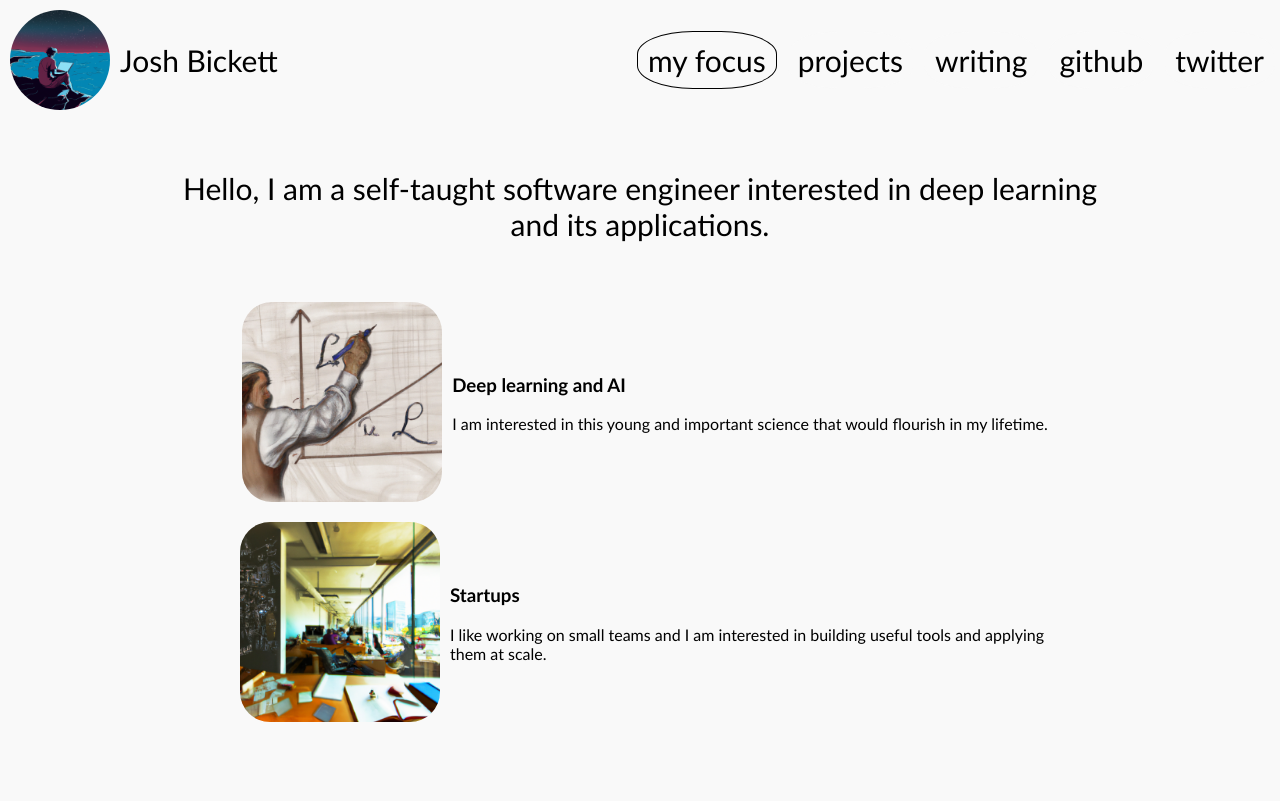
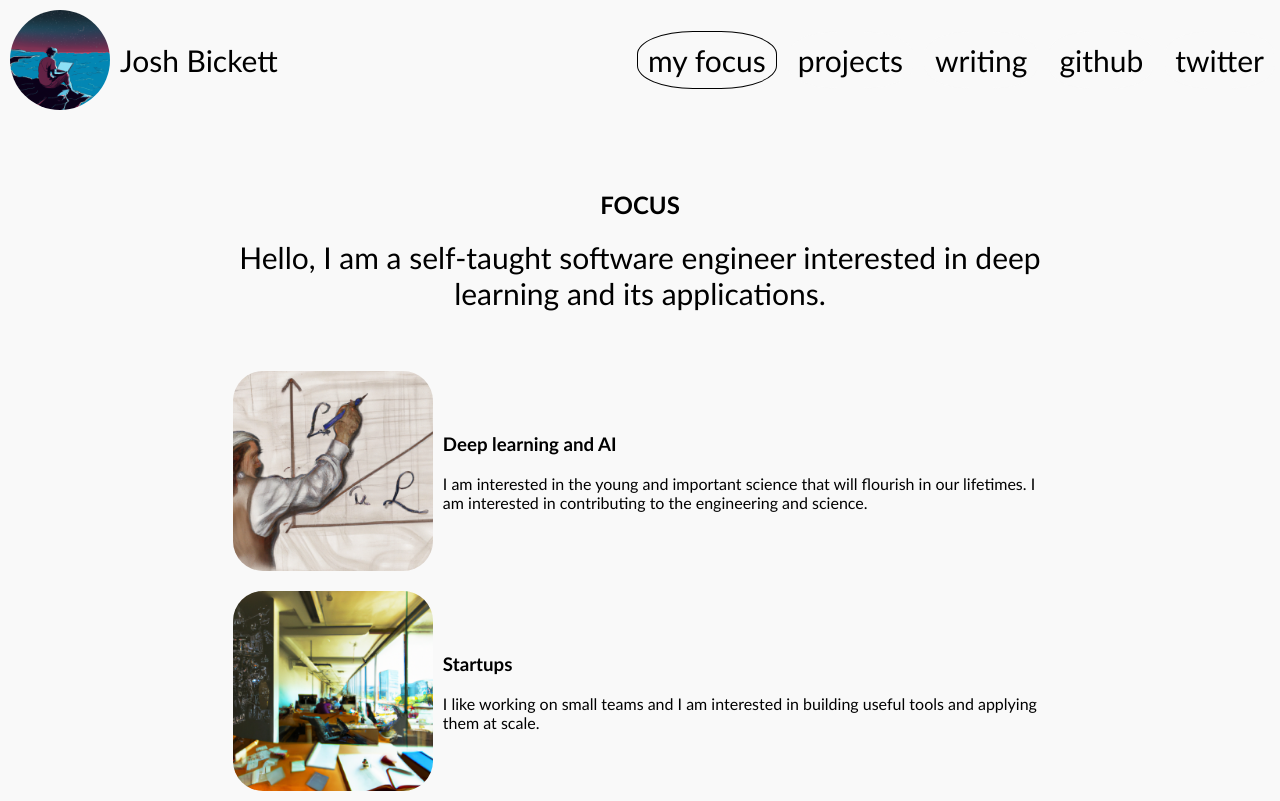
Before and after one commit to joshbickett/bickett.ai, a React (Create React App) app: page / in a window 1280 px wide. Built offline with nearby package versions, Linux system fonts and the light colour scheme.

Commit message:
Format updates

```diff
--- a/src/pages/Focus.js
+++ b/src/pages/Focus.js
@@ -24,9 +24,8 @@ export const Focus = () => {
           <div
             style={{
               display: "flex",
-              alignItems: "center",
-              justifyContent: "center",
               flexDirection: "column",
+              alignContent: "center",
             }}
           >
             <div
@@ -34,10 +33,18 @@ export const Focus = () => {
                 display: "flex",
                 alignItems: "center",
                 justifyContent: "center",
+                flexDirection: "column",
                 margin: "50px 0px",
               }}
             >
-              <div style={{ textAlign: "center", fontSize: "30px" }}>
+              <h2>FOCUS</h2>
+              <div
+                style={{
+                  textAlign: "center",
+                  fontSize: "30px",
+                  margin: "0 20px",
+                }}
+              >
                 Hello, I am a self-taught software engineer interested in deep
                 learning and its applications.
               </div>
@@ -47,7 +54,8 @@ export const Focus = () => {
               style={{
                 display: "flex",
                 alignItems: "center",
-                justifyContent: "center",
+                justifyContent: "flex-start",
+                margin: "0 40px",
               }}
               className="content-container"
             >
@@ -56,7 +64,7 @@ export const Focus = () => {
                 alt="focus"
                 style={{ width: "200px", borderRadius: "30px", margin: "10px" }}
               />
-              <div style={{ maxWidth: "600px" }}>
+              <div>
                 <h3>Deep learning and AI</h3>
                 {/* <p>
                   Before college, I was fascinated by physics and wondered what
@@ -67,8 +75,9 @@ export const Focus = () => {
                   flourish in my lifetime.
                 </p> */}
                 <p>
-                  I am interested in this young and important science that would
-                  flourish in my lifetime.
+                  I am interested in the young and important science that will
+                  flourish in our lifetimes. I am interested in contributing to
+                  the engineering and science.
                 </p>
               </div>
             </div>
@@ -76,7 +85,8 @@ export const Focus = () => {
               style={{
                 display: "flex",
                 alignItems: "center",
-                justifyContent: "center",
+                justifyContent: "flex-start",
+                margin: "0 40px",
               }}
               className="content-container"
             >
--- a/src/pages/Projects.js
+++ b/src/pages/Projects.js
@@ -19,16 +19,15 @@ export const Projects = ({ isMobile }) => {
           <div
             style={{
               display: "flex",
-              alignItems: "center",
-              justifyContent: "center",
               flexDirection: "column",
+              margin: "50px 0px",
             }}
           >
             <div
               style={{
                 display: "flex",
                 alignItems: "center",
-                justifyContent: "center",
+                justifyContent: "flex-start",
               }}
               className="content-container"
             >
@@ -66,7 +65,7 @@ export const Projects = ({ isMobile }) => {
               style={{
                 display: "flex",
                 alignItems: "center",
-                justifyContent: "center",
+                justifyContent: "flex-start",
               }}
               className="content-container"
             >
@@ -91,7 +90,7 @@ export const Projects = ({ isMobile }) => {
               style={{
                 display: "flex",
                 alignItems: "center",
-                justifyContent: "center",
+                justifyContent: "flex-start",
               }}
               className="content-container"
             >
```
